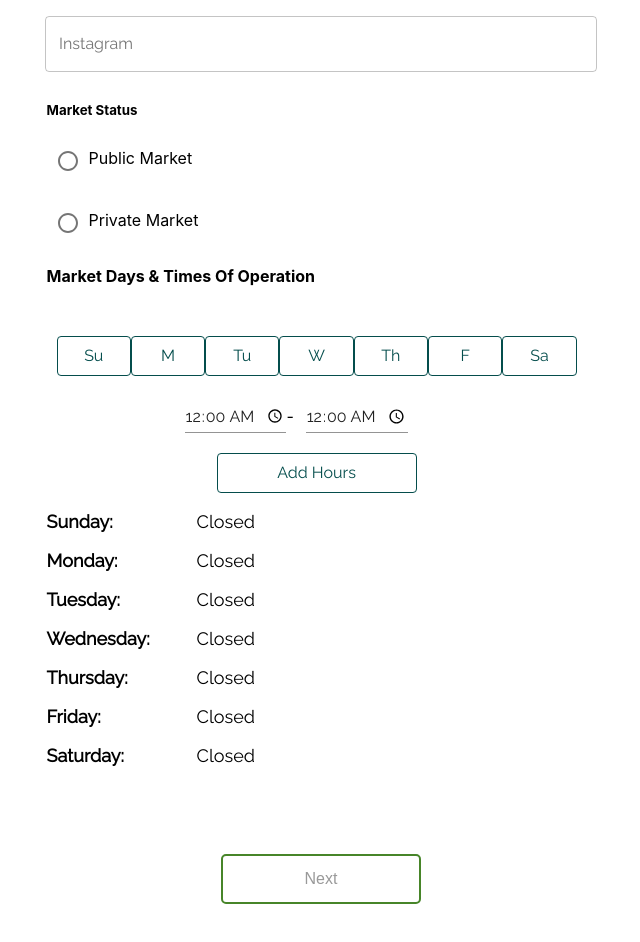
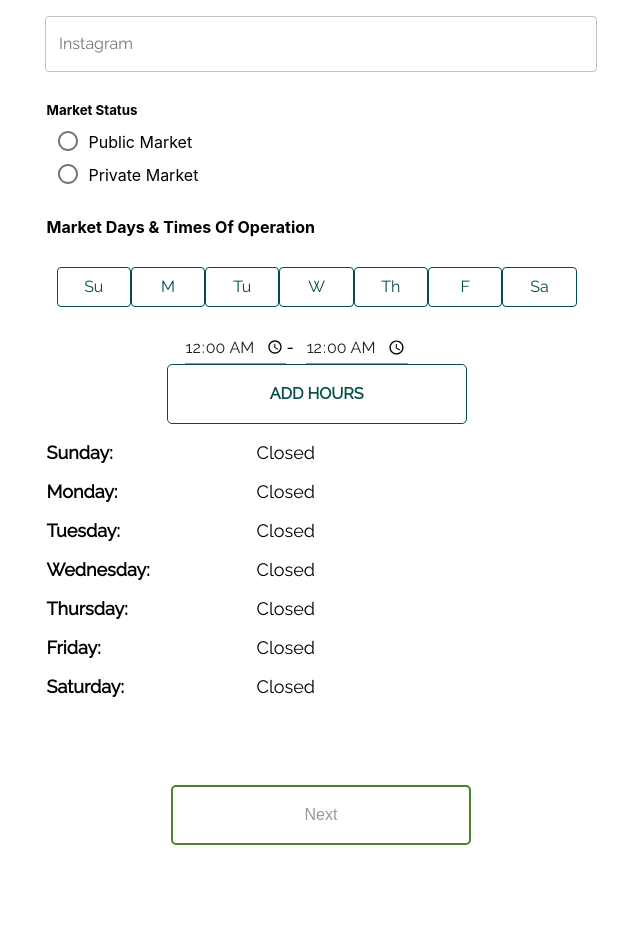
Before and after one commit to labs14-market-organizer/frontend, a React (Create React App) app: page /createmarket in a window 1280 px wide. Shown: the part 700-1642 px from the top of the page, without its empty margins (319-959 px from the left). After the commit the page ends 1595 px from the top, so only its background shows below. Built offline with nearby package versions, Linux system fonts and the light colour scheme; a web font is replaced by a local one.

Commit message:
styling changes to match design

```diff
--- a/src/routes/Market-Redux-forms.js
+++ b/src/routes/Market-Redux-forms.js
@@ -311,14 +311,13 @@ class CreateMarket extends React.Component
     if(this.props.redirect) {return <Redirect to="/addbooths"/>}
     return (
       <form onSubmit={handleSubmit}>
-        <div className="header">
+        <Header>
             <Link to="/">
               <img src={Arrow} style={{marginLeft: "25px",
                marginTop: "17px"}}/>
             </Link>
-
-            <h4 className="createHeader">{(this.isUpdating) ? "Edit Market" : "Create Market" }</h4>
-        </div>
+        <CreateHeader>{(this.isUpdating) ? "Edit Market" : "Create Market" }</CreateHeader>
+        </Header>
         {/* <div className="addPhoto">
             <img />
             <p className="add">ADD COVER PHOTO</p>
@@ -409,18 +408,18 @@ class CreateMarket extends React.Component
         <h5>Market Status</h5>
         {/*Radio buttons, default to public market*/}
       <Field name="market_type" component={renderRadioGroup}>
-        <div style={{display: "flex"}}>
+        <div style={{display: "flex", marginTop: '-20px'}}>
           <Radio value="Public" label="Public" name="Public"/>
-          <div style={{marginTop: "8px"}}>Public Market</div>
+          <div style={{marginTop: "12px"}}>Public Market</div>
         </div>
         <br />
-        <div style={{display: "flex"}}>
+        <div style={{display: "flex", marginTop: "-30px"}}>
           <Radio id="Private" value="Private" label="Private" name="Private"/>
-          <div style={{marginTop: "8px", marginBottom: "10px"}}> Private Market</div>
+          <div style={{marginTop: "13px", marginBottom: "10px"}}> Private Market</div>
         </div>
       </Field>
         <h4>Market Days {'&'} Times Of Operation</h4>
-        <StyledDiv>
+        <StyledDiv2>
 
             <StyledDays
               variant={this.state.sunday ? "contained" : "outlined"}
@@ -485,7 +484,7 @@ class CreateMarket extends React.Component
             >
               Sa
             </StyledDays>
-          </StyledDiv>
+          </StyledDiv2>
           <div style={{display: "flex"}}>
           <TextField
             style={{marginLeft: "23%", marginTop: "25px"}}
@@ -541,9 +540,11 @@ class CreateMarket extends React.Component
 
         {this.state.operation.map(item => {
                         return (item.start !== null) ?
-                        <StyledP><StyledUp style={{fontWeight: "600"}}> {item.day}:</StyledUp> <StyledUp>{this.militaryConvert(item.start)} - {this.militaryConvert(item.end)}</StyledUp>
+                        <StyledP><StyledUp style={{fontWeight: "600"}}> {item.day}:</StyledUp> <StyledUp2>{this.militaryConvert(item.start)} - {this.militaryConvert(item.end)}</StyledUp2>
                           <Field
-                            component={renderButton} name="operation"
+                            component={renderButton}
+                            name="operation"
+                            className="xButton"
                             label={"x"}
                             size="small"
                             color="secondary"
@@ -568,7 +569,7 @@ class CreateMarket extends React.Component
 const StyledDiv = styled.div`
   display: flex;
   justify-content: space-around;
-  margin: 50px 10px auto;
+  margin: 30px 10px auto;
   max-width: 520px;
   .MuiButton-root {
     height: 40px;
@@ -580,33 +581,68 @@ const StyledDiv = styled.div`
 
   }
   .MuiButton-label{
-    text-transform: capitalize;
-    font-family: Raleway;
     font-size: 16px;
-    font-weight: 500;
+
   }
-
   .biggerButton {
-    width: 200px;
+      font-family: Raleway;
+      width: 300px;
+      height: 60px;
+      font-size: 18px;
+      font-weight: bold;
+      border-radius: 5px;
   }
-
   .MuiButton-outlined {
     border: 1.5px solid;
   }
 
+ `;
+ const StyledDiv2 = styled.div`
+  display: flex;
+  justify-content: space-around;
+  margin: 30px 10px auto;
+  max-width: 520px;
+  .MuiButton-root {
+    height: 40px;
+    width: 13vh;
+    margin-left: 1%;
+    margin: 0 auto;
+    cursor: pointer;
+    min-width: 0;
 
+  }
+  .MuiButton-label{
+    font-size: 16px;
+    text-transform: capitalize;
+  }
+  .MuiButton-outlined {
+    border: 1.5px solid;
+  }
+
+ `;
+ const CreateHeader = styled.h4`
+  margin-left: 15px;
+  margin-top: 20px;
+  font-family: Raleway;
 `;
 const StyledDays = styled(Button)`
   width: 14vw;
   margin-left: 1%;
 `;
+const Header = styled.div`
+  display: flex;
+  background-color: #478529;
+  color: white;
+  height: 60px;
+`;
+
 
 const SaveFix = styled.button`
   margin: 50px auto;
-  height: 50px;
+  height: 60px;
   font-size: 16px;
   cursor: pointer;
-  width: 200px;
+  width: 300px;
   border-radius: 5px;
   color: #fff;
   background-color: #478529;
@@ -647,7 +683,14 @@ const StyleLeft = styled.div`
 
 const StyledUp = styled.div`
   text-transform: capitalize;
-  width: 150px;
+  width: 35%;
+  font-size: 18px;
+  font-family: Raleway;
+`;
+
+const StyledUp2 = styled.div`
+  text-transform: capitalize;
+  width: 55%;
   font-size: 18px;
   font-family: Raleway;
 `;
@@ -656,6 +699,9 @@ const StyledP = styled.p`
   display: flex;
   font-size: 18px;
   font-family: Raleway;
+  .xButton {
+    mix-width: 2px;
+  }
 `
 
 
```
